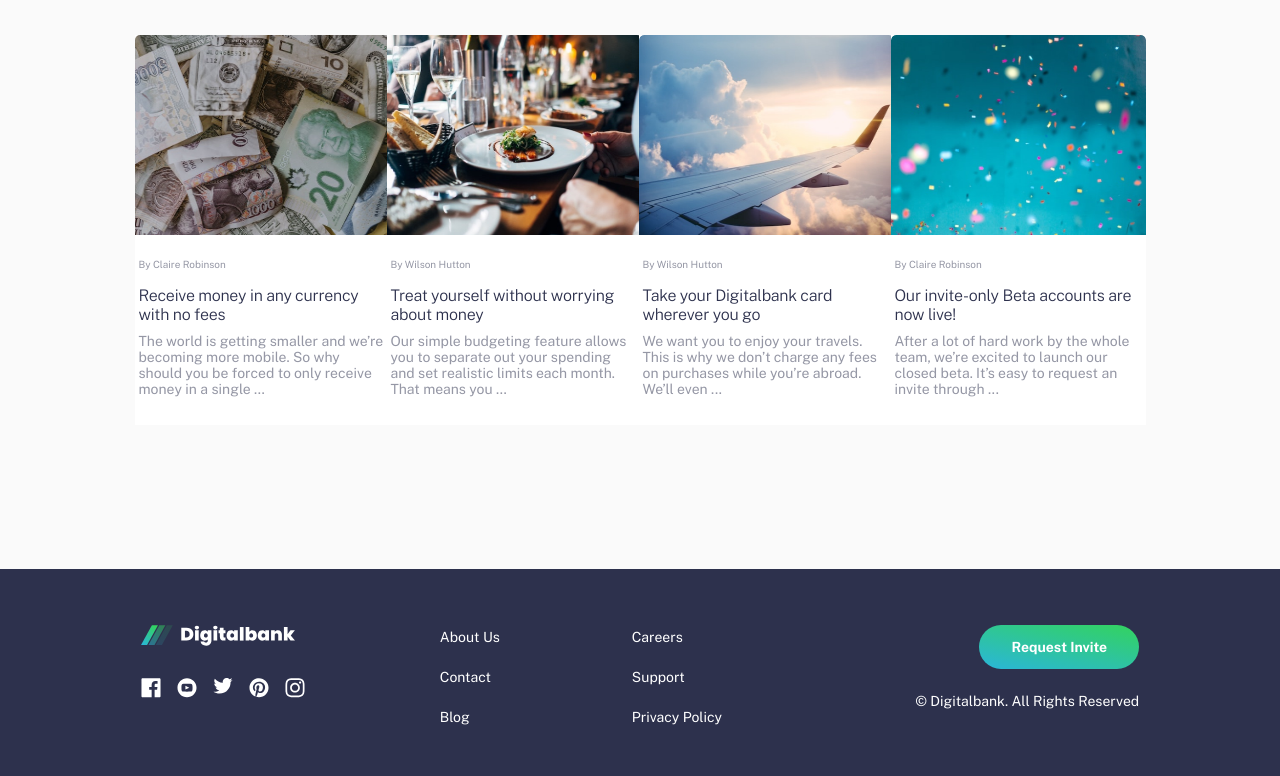
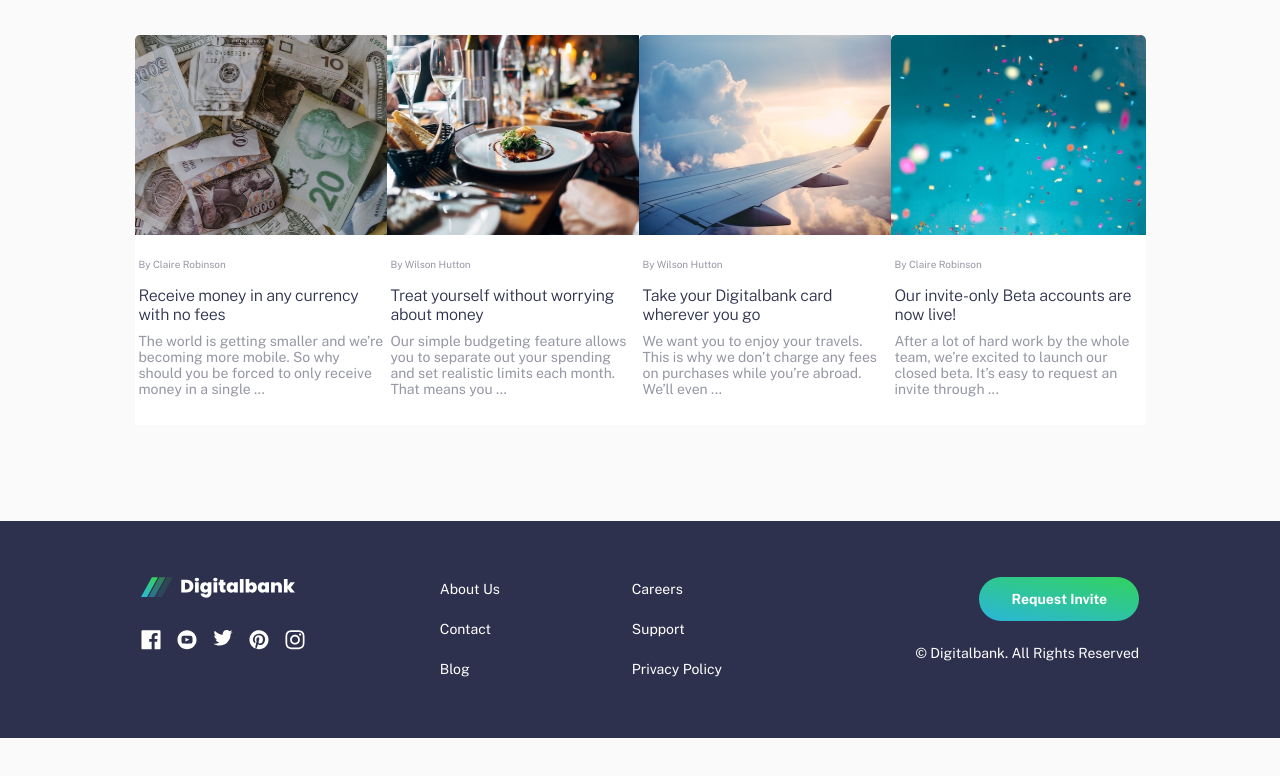
Before and after one commit to Emngila/digitalbank, a website: page index.html in a window 1280 px wide. Shown: the part 1565-2341 px from the top of the page. After the commit the page ends 2303 px from the top, so only its background shows below. Drawn offline with Linux system fonts and the light colour scheme.

Commit message:
footer top margin

```diff
--- a/index.html
+++ b/index.html
@@ -304,7 +304,7 @@
     <!-- Footer -->
     <!-- Footer -->
     <footer
-      class="bg-Blue-950 space-y-8 xl:mt-24  py-14 xl:grid grid-cols-[284px_192px_160px_1fr] xl:px-[11%]"
+      class="bg-Blue-950 space-y-8 xl:mt-12  py-14 xl:grid grid-cols-[284px_192px_160px_1fr] xl:px-[11%]"
     >
       <!-- logo and social media -->
       <div
```
Also changed, not shown: src/output.css.
